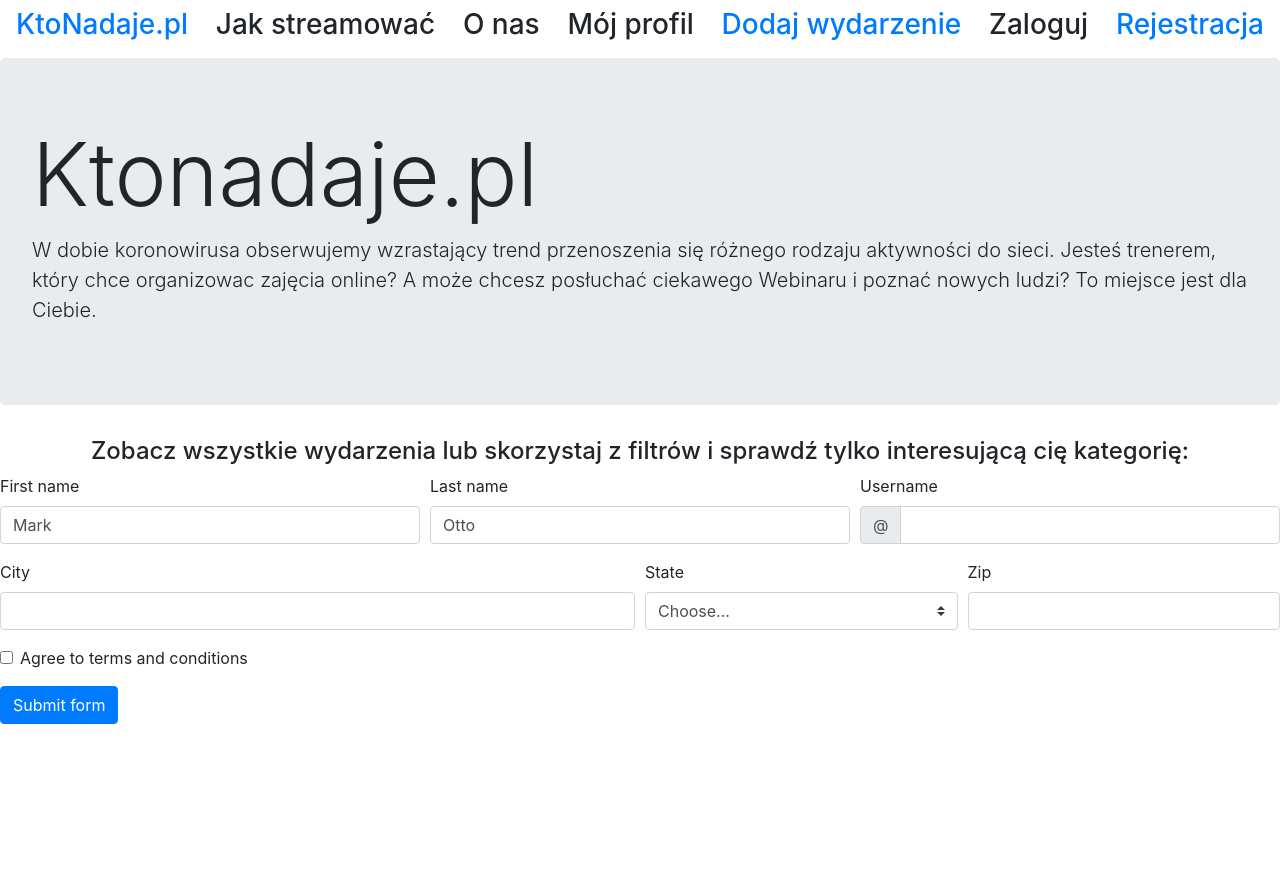
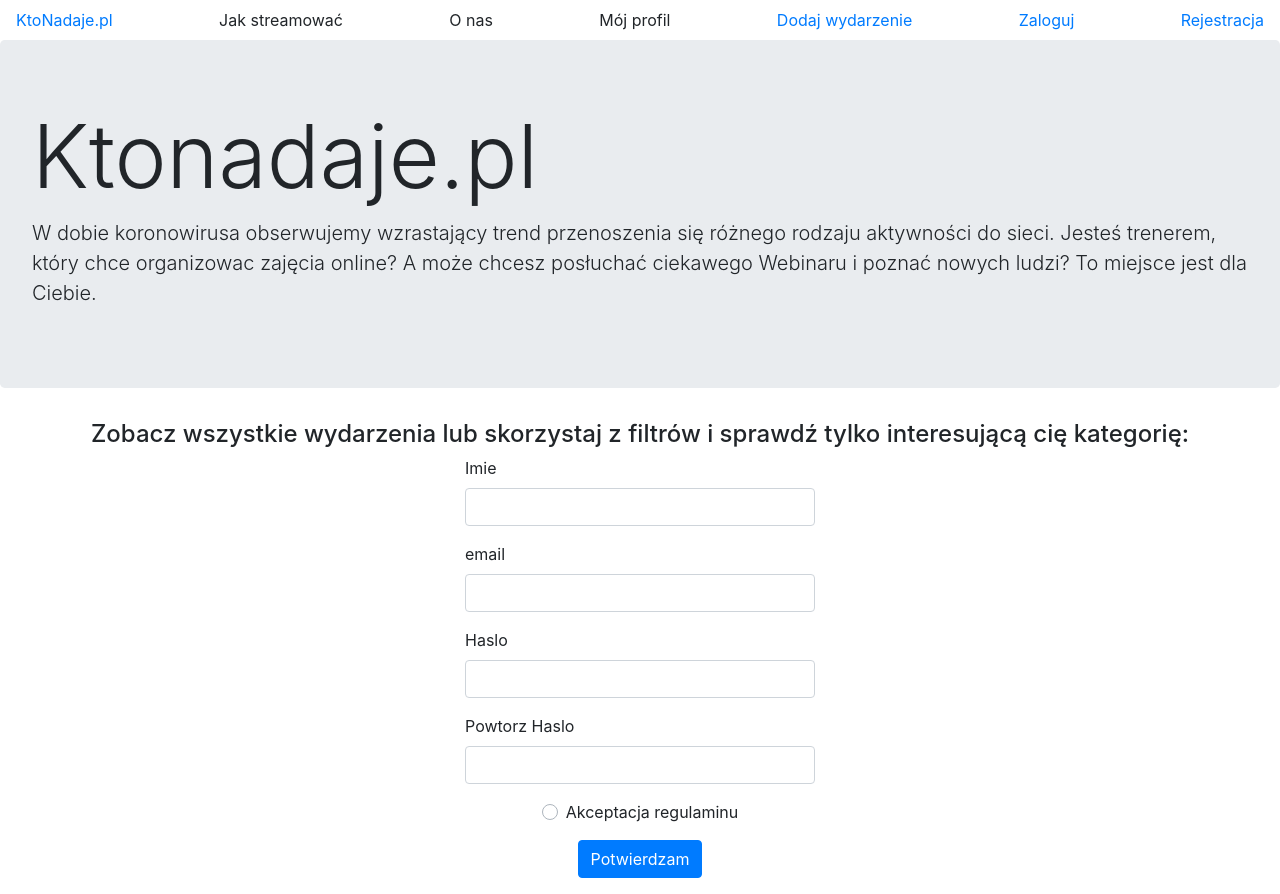
Before and after one commit to binawork/ktonadaje, a Flask app: page /zarejestruj in a window 1280 px wide. Before the commit the page ends 724 px from the top, so only its background shows below. Run offline with Flask 2, Linux system fonts and the light colour scheme; some libraries are stand-ins or nearby versions.

Commit message:
Improved login and register forms

```diff
--- a/templates/Layout.html
+++ b/templates/Layout.html
@@ -8,13 +8,13 @@
 </head>
 <body>
     <div class="navbar">
-        <a class="h3" href="{{ url_for('index') }}">KtoNadaje.pl</a>
-        <a class="h3">Jak streamować</a>
-        <a class="h3">O nas</a>
-        <a class="h3">Mój profil</a>
-        <a class="h3" href="{{ url_for('add_event') }}">Dodaj wydarzenie</a>
-        <a class="h3">Zaloguj</a>
-        <a class="h3" href="{{ url_for('register')}}">Rejestracja</a>
+        <a class="li-navbar-item" href="{{ url_for('index') }}">KtoNadaje.pl</a>
+        <a class="li-navbar-item">Jak streamować</a>
+        <a class="li-navbar-item">O nas</a>
+        <a class="li-navbar-item">Mój profil</a>
+        <a class="li-navbar-item" href="{{ url_for('add_event') }}">Dodaj wydarzenie</a>
+        <a class="li-navbar-item" href="{{url_for('login') }}">Zaloguj</a>
+        <a class="li-navbar-item" href="{{ url_for('register')}}">Rejestracja</a>
     </div>
     <div class="jumbotron">
         <h1 class="display-2">Ktonadaje.pl</h1>
--- a/templates/register.html
+++ b/templates/register.html
@@ -1,53 +1,47 @@
 {% extends 'Layout.html' %}
 
 {% block content %}
+<div class="container">
     <form>
-        <div class="form-row">
-            <div class="col-md-4 mb-3">
-                <label for="validationDefault01">First name</label>
-                <input type="text" class="form-control" id="validationDefault01" value="Mark" required>
+        <div class="form-group row">
+            <div class="col-md-4 offset-md-4">
+                <label for="ex1">Imie</label>
+                <input class="form-control" id="ex1" type="text">
             </div>
-            <div class="col-md-4 mb-3">
-                <label for="validationDefault02">Last name</label>
-                <input type="text" class="form-control" id="validationDefault02" value="Otto" required>
+        </div>
+        <div class="form-group row">
+            <div class="col-md-4 offset-md-4">
+                <label for="ex2">email</label>
+                <input class="form-control" id="ex2" type="text">
             </div>
-            <div class="col-md-4 mb-3">
-                <label for="validationDefaultUsername">Username</label>
-                <div class="input-group">
-                    <div class="input-group-prepend">
-                        <span class="input-group-text" id="inputGroupPrepend2">@</span>
-                    </div>
-                    <input type="text" class="form-control" id="validationDefaultUsername" aria-describedby="inputGroupPrepend2" required>
+        </div>
+        <div class="form-group row">
+            <div class="col-md-4 offset-md-4">
+                <label for="ex3">Haslo</label>
+                <input class="form-control" id="ex3" type="text">
+            </div>
+        </div>
+        <div class="form-group row">
+            <div class="col-md-4 offset-md-4">
+                <label for="ex4">Powtorz Haslo</label>
+                <input class="form-control" id="ex4" type="text">
+            </div>
+        </div>
+        <div class="form-group row">
+            <div class="col-md-12 text-center">
+                <div class="custom-control custom-radio">
+                    <input type="radio" class="custom-control-input" id="defaultUnchecked" name="defaultExampleRadios">
+                    <label class="custom-control-label" for="defaultUnchecked">Akceptacja regulaminu</label>
                 </div>
             </div>
         </div>
-        <div class="form-row">
-            <div class="col-md-6 mb-3">
-                <label for="validationDefault03">City</label>
-                <input type="text" class="form-control" id="validationDefault03" required>
-            </div>
-            <div class="col-md-3 mb-3">
-                <label for="validationDefault04">State</label>
-                <select class="custom-select" id="validationDefault04" required>
-                    <option selected disabled value="">Choose...</option>
-                    <option>...</option>
-                </select>
-            </div>
-            <div class="col-md-3 mb-3">
-                <label for="validationDefault05">Zip</label>
-                <input type="text" class="form-control" id="validationDefault05" required>
+        <div class="form-group row">
+            <div class="col-md-12 text-center">
+                <button id="singlebutton" name="singlebutton" class="btn btn-primary">Potwierdzam</button>
             </div>
         </div>
-        <div class="form-group">
-            <div class="form-check">
-                <input class="form-check-input" type="checkbox" value="" id="invalidCheck2" required>
-                <label class="form-check-label" for="invalidCheck2">
-                    Agree to terms and conditions
-                </label>
-            </div>
-        </div>
-        <button class="btn btn-primary" type="submit">Submit form</button>
     </form>
 
+</div>
 
 {% endblock %}
```
Also changed, not shown: templates/event_questionare.html (+24 -9 lines), templates/login.html (+27 -0 lines).
